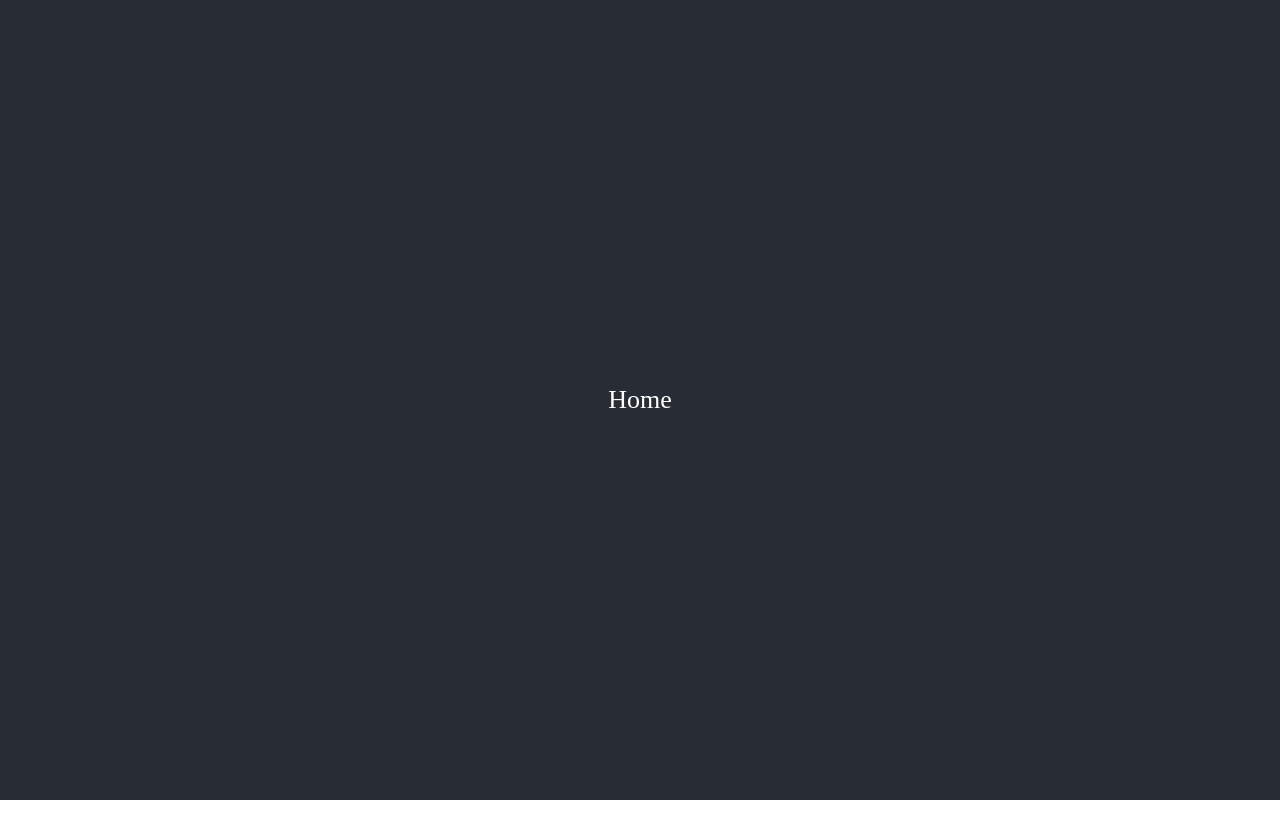
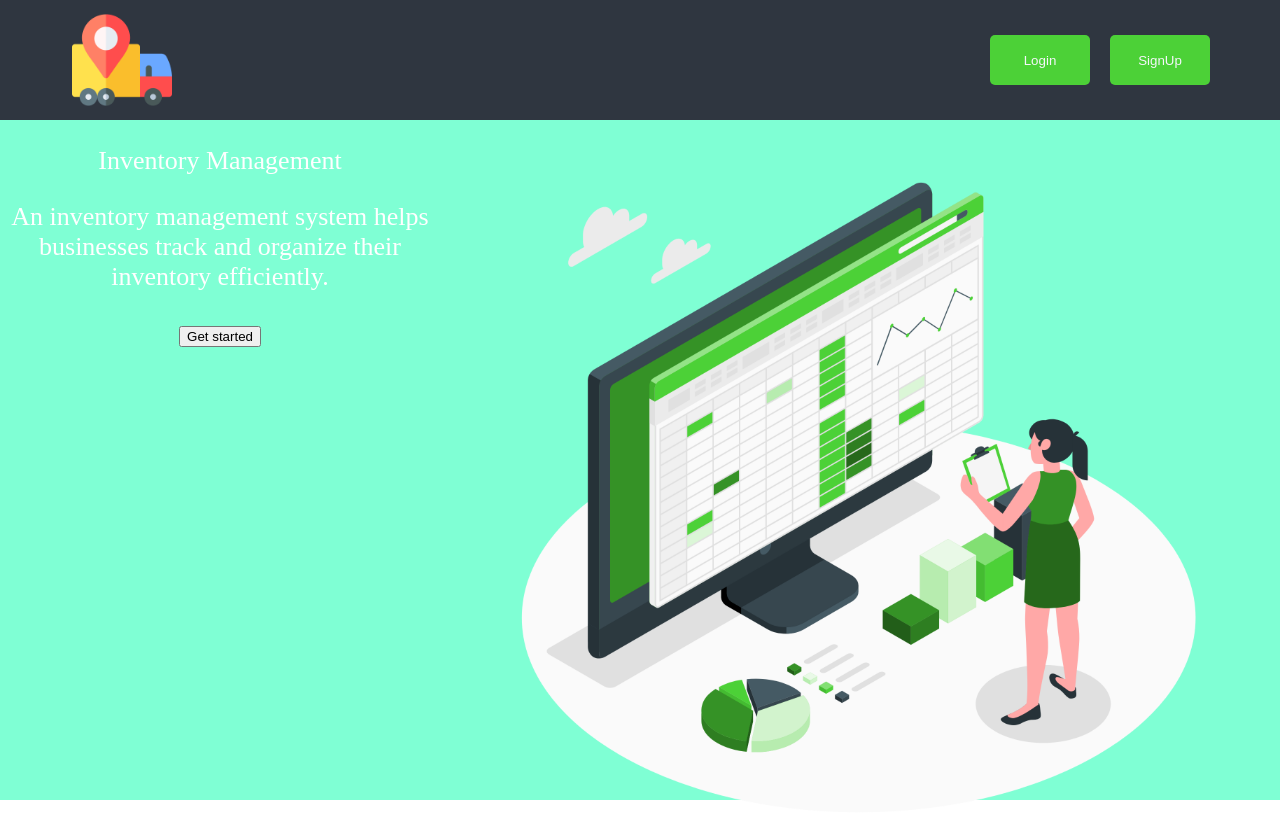
Before and after one commit to Haile-08/inventorymanagementsystem, a React (Create React App) app in the folder client/: page /home in a window 1280 px wide. Shown: the top 838 px of the page. Before the commit the page ends 800 px from the top, so only its background shows below. Built offline with nearby package versions, Linux system fonts and the light colour scheme.

Commit message:
finish for tonight

```diff
--- a/client/src/App.css
+++ b/client/src/App.css
@@ -6,7 +6,7 @@ body{
   padding: 0;
 }
 .App-header {
-  background-color: #282c34;
+  background-color: #2f3640;
   min-height: 100vh;
   display: flex;
   flex-direction: column;
@@ -15,3 +15,64 @@ body{
   font-size: calc(10px + 2vmin);
   color: white;
 }
+
+/* css for the Home page*/
+
+.home_container {
+  display: flex;
+  flex-direction: column;
+}
+
+.home_nav {
+  width: 100vw;
+  height: 15vh;
+  display: flex;
+}
+.home_body {
+  background-color: aquamarine;
+  width: 100vw;
+  height: 85vh;
+  display: flex;
+}
+
+.home_text {
+
+}
+
+.home_text button{
+
+}
+.home_image img {
+  width: 700px;
+  margin: 20px 70px;
+}
+.nav_image {
+  display: flex;
+  justify-content: center;
+  align-items: center;
+  width: 20vw;
+}
+
+.nav_image img {
+  width: 100px;
+}
+
+.nav_menu {
+  display: flex;
+  justify-content: flex-end;
+  padding-right: 60px;
+  width: 80vw;
+  align-items: center;
+}
+
+.nav_menu button {
+  outline: none;
+  border: none;
+  background-color: #4cd137;
+  margin: 10px;
+  width: 100px;
+  height: 50px;
+  color: #f5f6fa;
+  border-radius: 5px;
+  cursor: pointer;
+}
--- a/client/src/components/home/Home.jsx
+++ b/client/src/components/home/Home.jsx
@@ -1,8 +1,30 @@
 import React from 'react'
+import logo from '../../assets/logo.png'
+import image from '../../assets/image.png'
 
 function Home() {
   return (
-    <div>Home</div>
+    <div className="home_container">
+      <div className="home_nav">
+        <div className="nav_image">
+          <img src={logo} alt="logo" />
+        </div>
+        <div className="nav_menu">
+          <button>Login</button>
+          <button>SignUp</button>
+        </div>
+      </div>
+      <div className="home_body">
+        <div className="home_text">
+          <p>Inventory Management</p>
+          <p>An inventory management system helps businesses track and organize their inventory efficiently.</p>
+          <button>Get started</button>
+        </div>
+        <div className="home_image">
+          <img src={image} alt="image" />
+        </div>
+      </div>
+    </div>
   )
 }
 
```
Also changed, not shown: client/src/assets/image.png (added), client/src/assets/logo.png (added).
